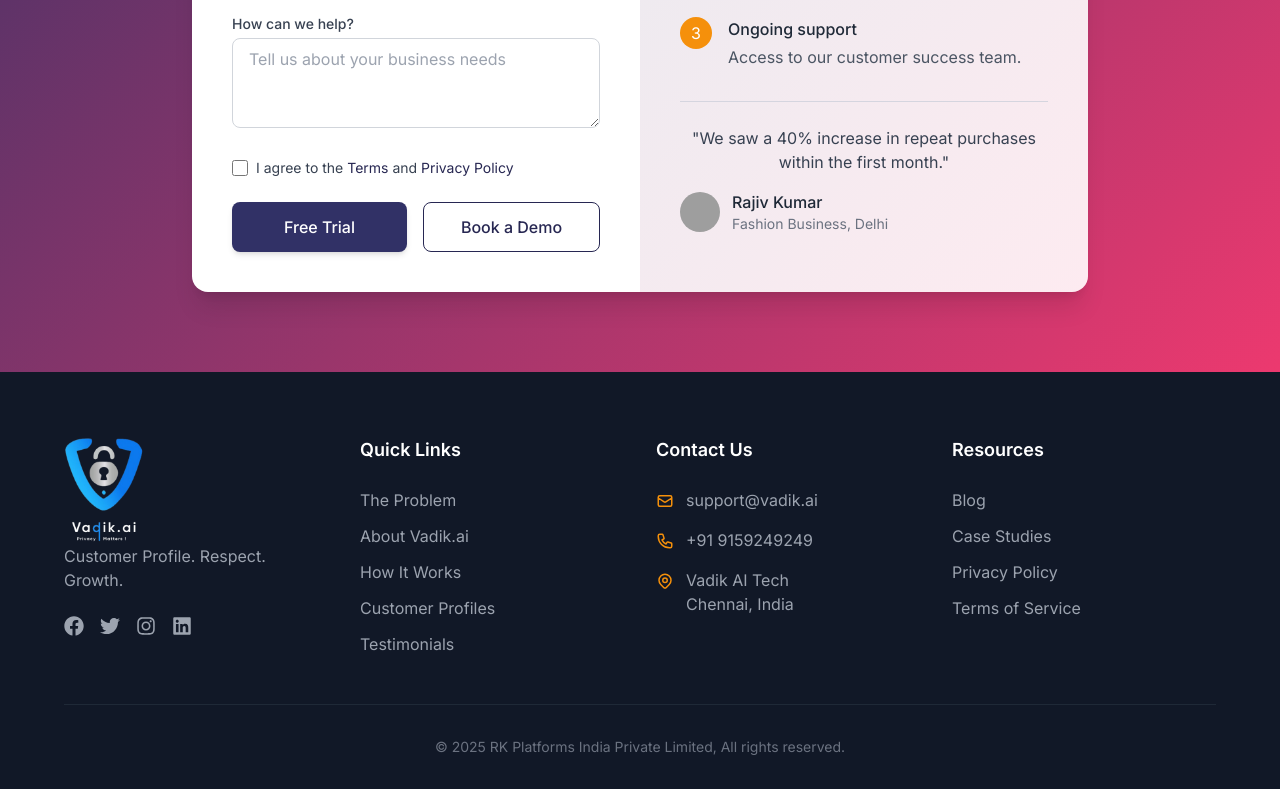
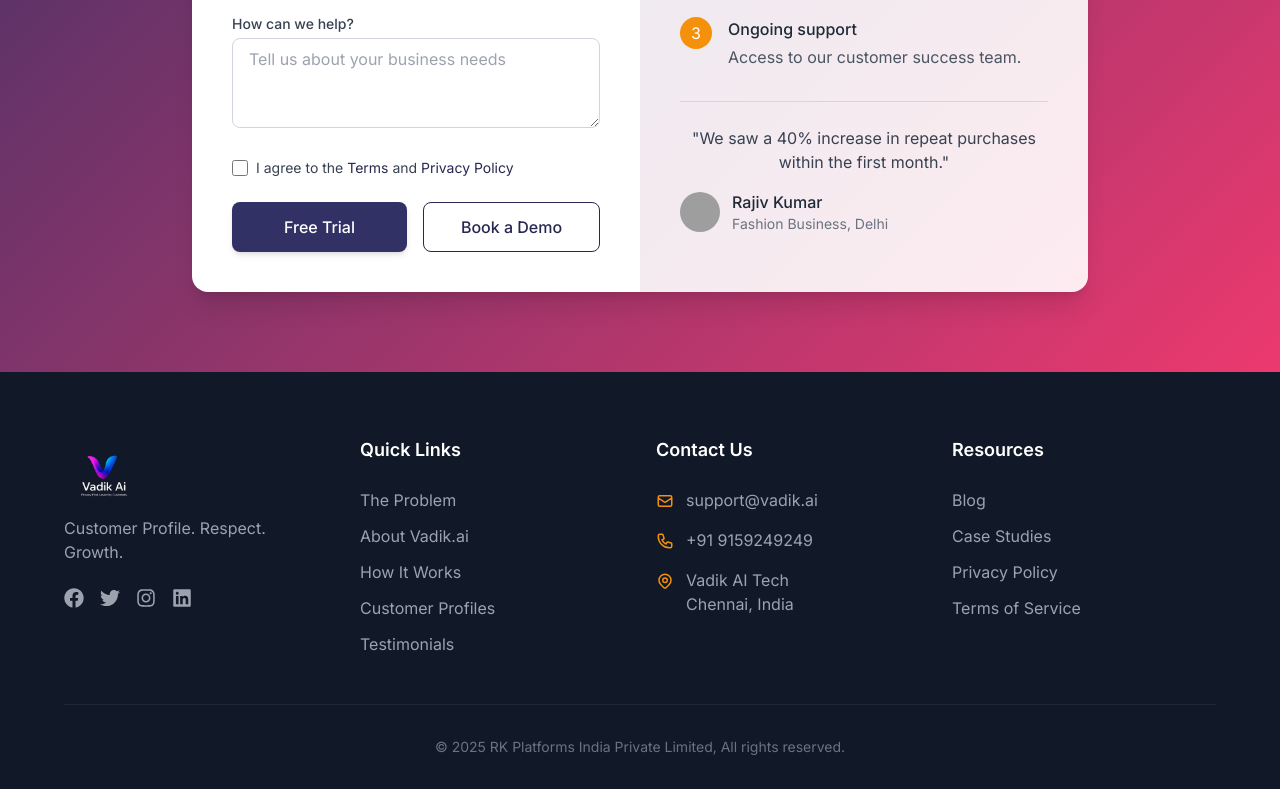
Before and after one commit to asherDn-Official/Vadik-Landing-Page, a React (Vite) app: page / in a window 1280 px wide. Shown: the part 6361-7150 px from the top of the page. Built offline with nearby package versions, Linux system fonts and the light colour scheme; grey boxes are pictures that could not be loaded.

Commit message:
footer logo changed

```diff
--- a/src/components/Footer.jsx
+++ b/src/components/Footer.jsx
@@ -18,7 +18,7 @@ const Footer = () => {
           <div>
             <img
               className="w-20"
-              src="./logo-vadic-white.png"
+              src="./VadikLogo-Dec-2025-Transparent.png"
               alt="Vadik Logo"
             />
             <p className="text-gray-400 mb-6">
```
Also changed, not shown: public/VadikLogo-Dec-2025-Transparent.png (added).
